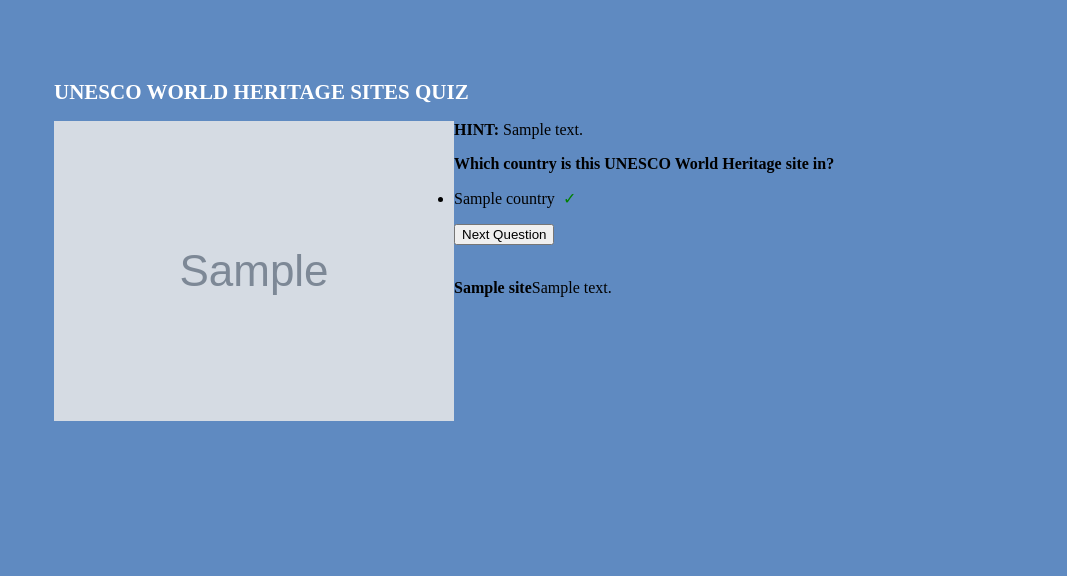
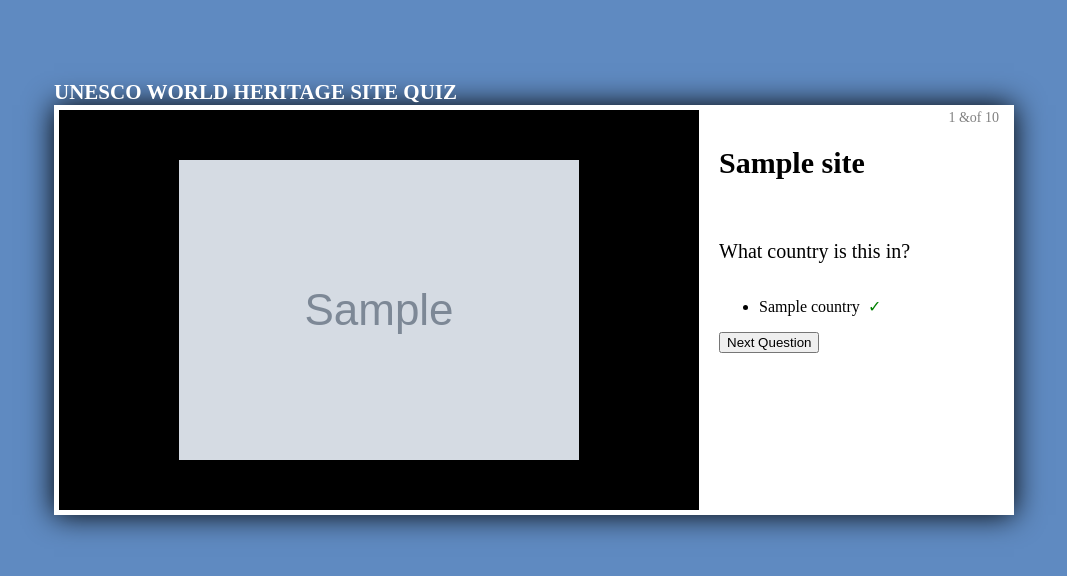
Before and after one commit to kcmoffat/unesco, a Django app: template html_templates/django/templates/unesco/answer.html in a window 1280 px wide. Shown: the top 576 px of the page, without its empty margins (106-1173 px from the left). Run offline with Django 3.2, Linux system fonts and the light colour scheme; the template is opened without the code that fills it: values that come from a table or form of the project are taken from there, others are empty; tables that the repository leaves empty hold one stand-in row (values such as "Sample post"); grey boxes marked "Sample" are stand-in pictures.

Commit message:
updated answer.html

```diff
--- a/html_templates/django/templates/unesco/answer.html
+++ b/html_templates/django/templates/unesco/answer.html
@@ -1,32 +1,36 @@
-<!DOCTYPE html PUBLIC "-//W3C//DTD XHTML 1.0 Transitional//EN" "http://www.w3.org/TR/xhtml1/DTD/xhtml1-transitional.dtd">
-<html xmlns="http://www.w3.org/1999/xhtml">
-
+<!DOCTYPE html>
+<html lang="en">
+<head>
+    <meta http-equiv="Content-Type" content="text/html; charset=UTF-8" />
+    <meta content="en" http-equiv="Content-Language"/>
+    <meta content="en" scheme="RFC3066" name="DC.Language"/>
+	<title>UNESCO World Heritage Sites Quiz</title>
 	{% load static %}
     {% get_static_prefix as STATIC_PREFIX %}
-
-<head>
-	<title>UNESCO World Heritage Sites Quiz</title>
 	<link href="{{ STATIC_PREFIX }}css/styles.css" media="screen" rel="stylesheet" type="text/css" />
 </head>
 
+
+
 <body>
     <div id="page">
-		<div id="site_title">
-			<span>UNESCO World Heritage Sites Quiz</span>
+        <div id="site_title">UNESCO World Heritage Site Quiz</div>
+        <div id="content_wrapper">
+            <div id="left_column">
+                <div id="img_wrapper" style="background: url({{guess.choice.question.site.image_url}}) no-repeat center center black">
                 </div>
-		<div id="primary_content">
-			<div id="page_content">
-				<img align='left' src="{{guess.choice.question.site.image_url}}"><p>
-				<strong>HINT: </strong>{{guess.choice.question.site.brief_desc|safe}}</strong>
-				    </p><strong>Which country is this UNESCO World Heritage site in?</strong>
+            </div>
+            <div id="right_column">
+                <div id="question_number">{{guess.choice.question.question_number}}&nbsp&of 10</div>
+                <div id="site_name">{{ question.site.name }}</div>
+                <div id="question"><p>What country is this in?</p>
+                </br>
                 <ul>
                 {% for choice in choices %}
                     <li>
 	                {{ choice.country.name }}
-				        {% if choice.country.id == choice.question.site.country.id %}
-				            <font color="Green"> &nbsp&#x2713</font>
-			            {% elif guess.choice.id == choice.id %}
-			                <font color="Red"> &nbsp&#x2717</font>
+			        {% if choice.country.id == choice.question.site.country.id %} <font color="Green"> &nbsp&#x2713</font>
+		            {% elif guess.choice.id == choice.id %} <font color="Red"> &nbsp&#x2717</font>
 	                {% endif %}
 	                </li>
 			    {% endfor %}
@@ -36,11 +40,9 @@
                 {% else %}
 			        <a href="/quiz/{{guess.choice.question.quiz.id}}/new_question/"><button>Next Question</button></a></p>
 			    {% endif %}
-				    </br><strong>{{ guess.choice.question.site.name }}</strong>{{guess.choice.question.site.long_desc|safe}}
-				</span>
+			    </div>
             </div>
         </div>
     </div>
 </body>
-
 </html>
--- a/html_templates/django/templates/unesco/question.html
+++ b/html_templates/django/templates/unesco/question.html
@@ -21,7 +21,7 @@
                 </div>
             </div>
             <div id="right_column">
-                <div id="question_number">1 of 10</div>
+                <div id="question_number">{{guess.choice.question.question_number}}&nbsp&of 10</div>
                 <div id="site_name">{{ question.site.name }}</div>
                 <div id="question"><p>What country is this in?</p>
                 </br>
```
Lines whose indentation alone changed are shown as unchanged.
